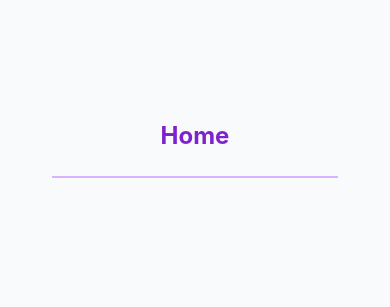
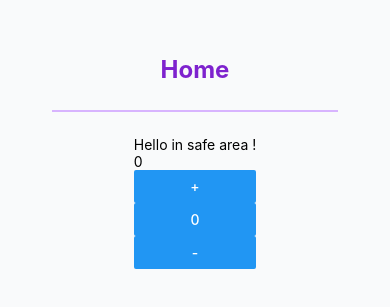
Before and after one commit to niyomugaboetiene/react-native-with-tailwindcss, a React Native app: screen / in a window 390 px wide. Shown: the part 261-568 px from the top of the page. Built offline with nearby package versions, Linux system fonts and the light colour scheme; grey boxes are pictures that could not be loaded.

Commit message:
react-naitve: with tailwind

```diff
--- a/components/Integration.tsx
+++ b/components/Integration.tsx
@@ -3,12 +3,14 @@ import { ScreenContent } from "./ScreenContent";
 import Buttons from "./chapter 1/button";
 import List from "./chapter 1/flatList";
 import Images from "./chapter 1/image";
+import SafeArea from "./chapter 1/safeArea";
 function Integration() {
     return (
         <ScreenContent title="Home">
             {/* <Buttons /> */}
             {/* <List /> */}
-            <Images />
+            {/* <Images /> */}
+            <SafeArea />
         </ScreenContent>
     )
 }
--- a/components/chapter 1/safeArea.tsx
+++ b/components/chapter 1/safeArea.tsx
@@ -1,11 +1,11 @@
 // ? safeAreaView doesn't overlap with notches, status bar, or rounded corners iOS/Android
-import { SafeAreaView, StyleSheet, Text, Button } from "react-native";
+import { SafeAreaView, Text, Button } from "react-native";
 import React,{ useState } from "react";
 function SafeArea() {
     const [count, setCount] = useState(0);
     return (
         <SafeAreaView>
-            <Text style={styles.text}>Hello in safe area !</Text>
+            <Text>Hello in safe area !</Text>
             <Text>{count}</Text>
 
             <Button
@@ -24,10 +24,5 @@ function SafeArea() {
     )
 }
 
-const styles = StyleSheet.create({
-    text: {
-        color: 'white',
-        fontWeight: 'bold'
-    }
-})
+
 export default SafeArea;
```
